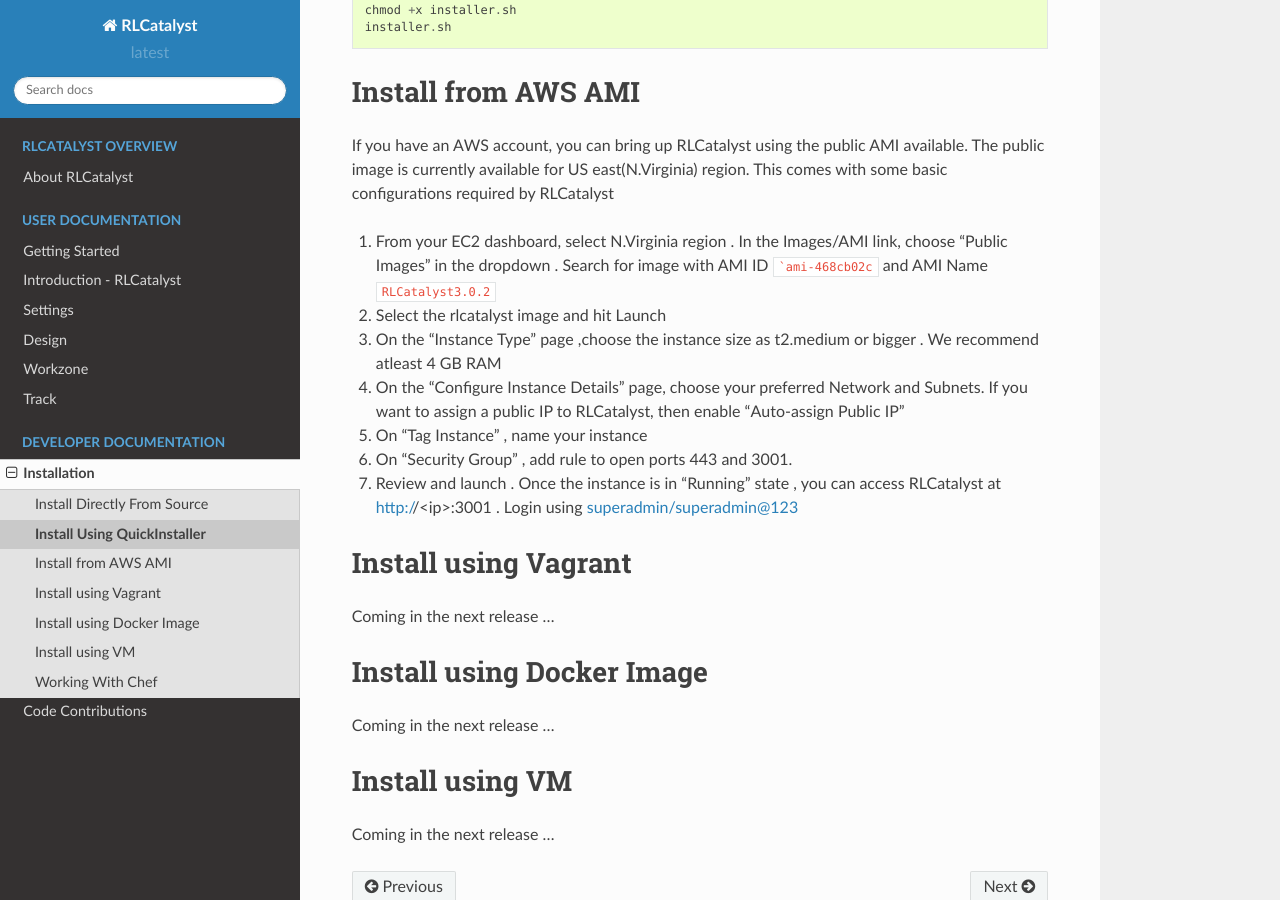
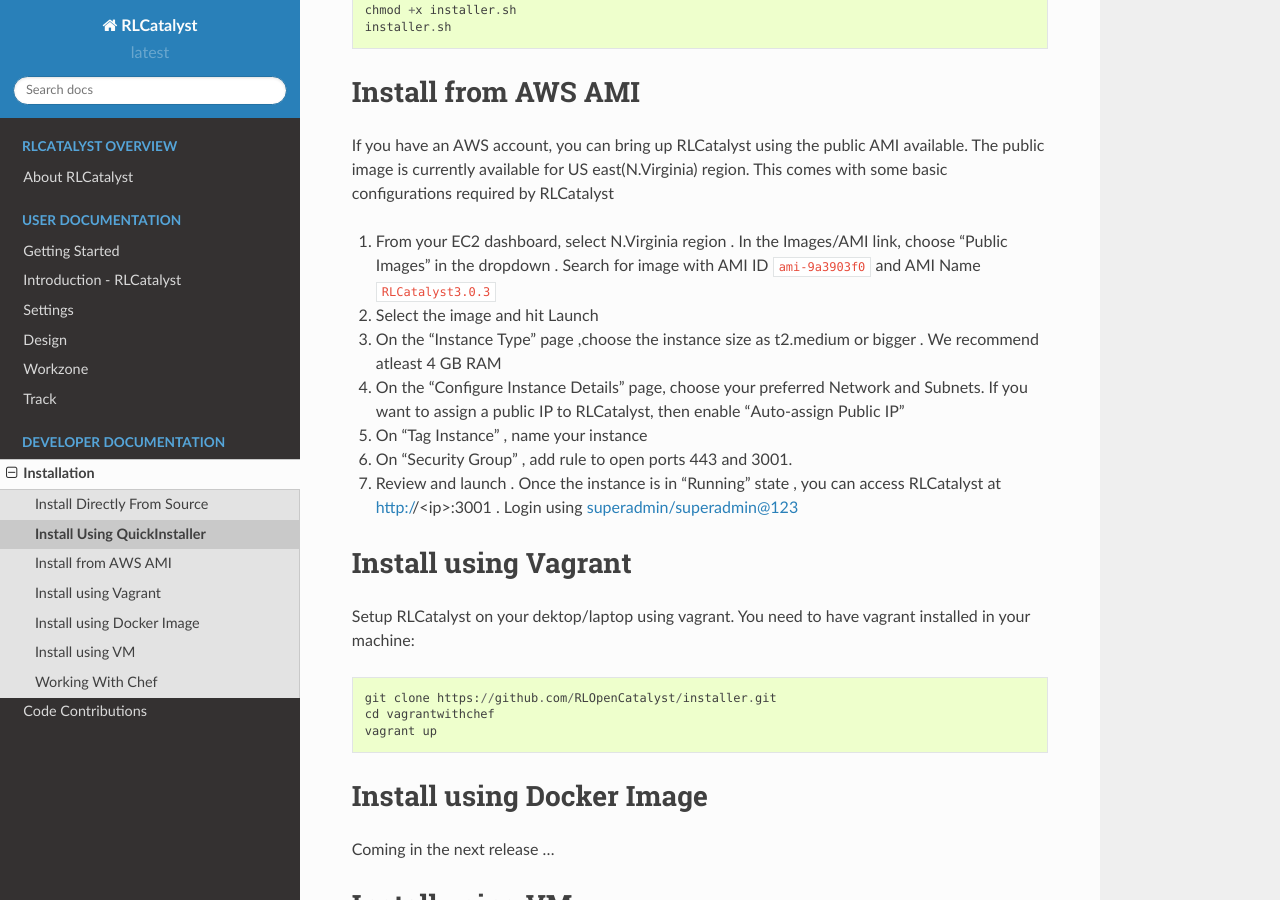
Before and after one commit to RLOpenCatalyst/catdocs, a Sphinx documentation site: the page built from Catalyst/source/quickinstaller.rst, in a window 1280 px wide and 900 px high, scrolled down 430 px. Built offline with Sphinx 7.4.7 and the Read the Docs theme 2.0.0, drawn with Linux system fonts in a browser that asks for light colours.

Commit message:
Updates AMI details

````diff
--- a/Catalyst/source/quickinstaller.rst
+++ b/Catalyst/source/quickinstaller.rst
@@ -27,8 +27,8 @@
 
 If you have an AWS account, you can bring up RLCatalyst using the public AMI available. The public image is currently available for US east(N.Virginia) region. This comes with some basic configurations required by RLCatalyst
 
-1. From your EC2 dashboard, select N.Virginia region . In the Images/AMI link, choose "Public Images" in the dropdown . Search for image with AMI ID ```ami-468cb02c`` and AMI Name ``RLCatalyst3.0.2``
-2. Select the rlcatalyst image and hit Launch
+1. From your EC2 dashboard, select N.Virginia region . In the Images/AMI link, choose "Public Images" in the dropdown . Search for image with AMI ID ``ami-9a3903f0`` and AMI Name ``RLCatalyst3.0.3``
+2. Select the image and hit Launch
 3. On the "Instance Type" page ,choose the instance size as t2.medium or bigger . We recommend atleast 4 GB RAM
 4. On the "Configure Instance Details" page, choose your preferred Network and Subnets. If you want to assign a public IP to RLCatalyst, then enable "Auto-assign Public IP"
 5. On "Tag Instance" , name your instance
@@ -38,7 +38,13 @@
 .. _install-vagrant:
 Install using Vagrant
 =====================
-Coming in the next release ...
+Setup RLCatalyst on your dektop/laptop using vagrant. You need to have vagrant installed in your machine::
+
+
+    git clone https://github.com/RLOpenCatalyst/installer.git
+    cd vagrantwithchef
+    vagrant up
+
 
 .. _install-docker:
 
````
Also changed, not shown: Catalyst/source/gettingstarted.rst (+12 -2 lines).
